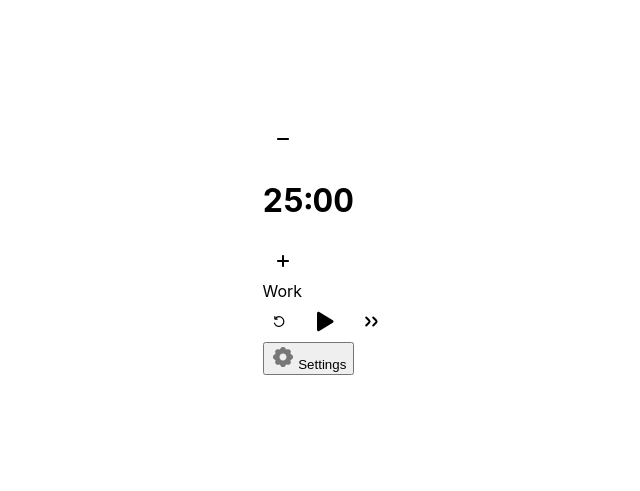
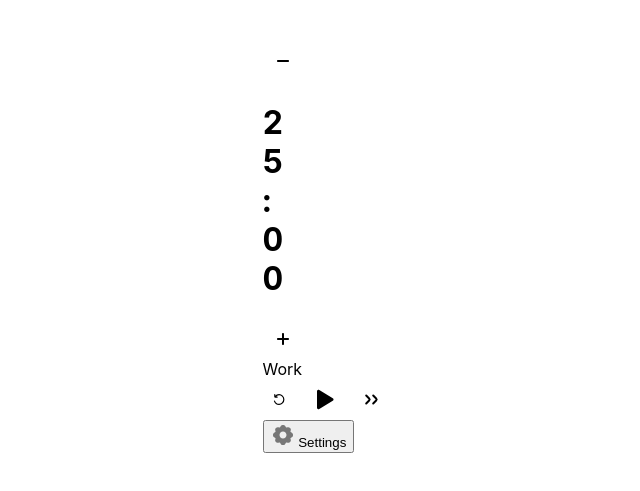
Before and after one commit to jamesjlyons/pomodo, a Next.js app: page / in a window 1280 px wide. Shown: the part 145-636 px from the top of the page, without its empty margins (313-953 px from the left). Built offline with nearby package versions, Linux system fonts and the light colour scheme.

Commit message:
working time sliding animation

```diff
--- a/components/Pomodoro.tsx
+++ b/components/Pomodoro.tsx
@@ -358,8 +358,18 @@ export default function Pomodoro() {
   }
 
   //   add 0 to minutes and seconds if less than 10
-  const timerMinutes = minutes < 10 ? `0${minutes}` : minutes;
-  const timerSeconds = seconds < 10 ? `0${seconds}` : seconds;
+  // const timerMinutes = minutes < 10 ? `0${minutes}` : minutes;
+  // const timerSeconds = seconds < 10 ? `0${seconds}` : seconds;
+  const timerMinutes: string =
+    minutes < 10 ? `0${minutes}` : minutes.toString();
+  const timerSeconds: string =
+    seconds < 10 ? `0${seconds}` : seconds.toString();
+
+  //generate array of digits
+  // const getDigitsArray = (num: string | number) =>
+  //   String(num).split('').map(Number);
+  // const timerMinutesArray = getDigitsArray(timerMinutes);
+  // const timerSecondsArray = getDigitsArray(timerSeconds);
 
   //framer
   const dialRow = {
@@ -378,9 +388,41 @@ export default function Pomodoro() {
     },
   };
 
+  //digit animation
+
+  function usePrevious(value: any) {
+    const ref = useRef();
+
+    useEffect(() => {
+      ref.current = value;
+    });
+
+    return ref.current;
+  }
+
+  const prevTimerMinutes = usePrevious(timerMinutes);
+  const prevTimerSeconds = usePrevious(timerSeconds);
+
+  const changingMinuteIndex =
+    prevTimerMinutes &&
+    timerMinutes
+      .split('')
+      .findIndex((digit, i) => digit !== prevTimerMinutes[i]);
+  const changingSecondIndex =
+    prevTimerSeconds &&
+    timerSeconds
+      .split('')
+      .findIndex((digit, i) => digit !== prevTimerSeconds[i]);
+
+  const slideVariants = {
+    hidden: { opacity: 0, y: 20 },
+    visible: { opacity: 1, y: 0 },
+    exit: { opacity: 0, y: -20 },
+  };
+
   const dialItems = {
     visible: { opacity: 1, y: 0 },
-    hidden: { opacity: 0, y: 8 },
+    hidden: { opacity: 0, y: 20 },
   };
 
   return (
@@ -418,8 +460,76 @@ export default function Pomodoro() {
                   }
                 />
 
+                {/* <h1 className="timer">
+                  {timerMinutes}:{timerSeconds}
+                </h1> */}
+
                 <h1 className="timer">
-                  {timerMinutes}:{timerSeconds}
+                  <div className="digit-group">
+                    {timerMinutes.split('').map((digit, index) => (
+                      <div key={index} className="digit-container">
+                        <AnimatePresence mode="wait">
+                          {prevTimerMinutes &&
+                            prevTimerMinutes[index] !== digit && (
+                              <motion.span
+                                key={prevTimerMinutes[index]}
+                                variants={slideVariants}
+                                initial="visible"
+                                animate="exit"
+                              >
+                                {prevTimerMinutes[index]}
+                              </motion.span>
+                            )}
+                          <motion.span
+                            key={digit}
+                            variants={slideVariants}
+                            initial={
+                              prevTimerMinutes &&
+                              prevTimerMinutes[index] !== digit
+                                ? 'hidden'
+                                : 'visible'
+                            }
+                            animate="visible"
+                          >
+                            {digit}
+                          </motion.span>
+                        </AnimatePresence>
+                      </div>
+                    ))}
+                  </div>
+                  :
+                  <div className="digit-group">
+                    {timerSeconds.split('').map((digit, index) => (
+                      <div key={index} className="digit-container">
+                        <AnimatePresence mode="wait">
+                          {prevTimerSeconds &&
+                            prevTimerSeconds[index] !== digit && (
+                              <motion.span
+                                key={prevTimerSeconds[index]}
+                                variants={slideVariants}
+                                initial="visible"
+                                animate="exit"
+                              >
+                                {prevTimerSeconds[index]}
+                              </motion.span>
+                            )}
+                          <motion.span
+                            key={digit}
+                            variants={slideVariants}
+                            initial={
+                              prevTimerSeconds &&
+                              prevTimerSeconds[index] !== digit
+                                ? 'hidden'
+                                : 'visible'
+                            }
+                            animate="visible"
+                          >
+                            {digit}
+                          </motion.span>
+                        </AnimatePresence>
+                      </div>
+                    ))}
+                  </div>
                 </h1>
 
                 <IconButton
--- a/styles/pomodoro.css
+++ b/styles/pomodoro.css
@@ -102,6 +102,28 @@
   font-feature-settings: 'tnum' on, 'lnum' on, 'ss01' on;
   margin: 0;
   color: var(--gray12);
+
+  display: flex;
+  align-items: center;
+}
+
+.digit-group {
+  display: inline-flex;
+  align-items: center;
+}
+
+.digit-container {
+  position: relative;
+  display: inline-block;
+  width: 1ch;
+  height: 1em;
+  overflow: hidden;
+}
+
+.digit-container > span {
+  position: absolute;
+  top: 0;
+  left: 0;
 }
 
 .message {
```
Also changed, not shown: components/Timer.tsx (added, +57 -0 lines).
